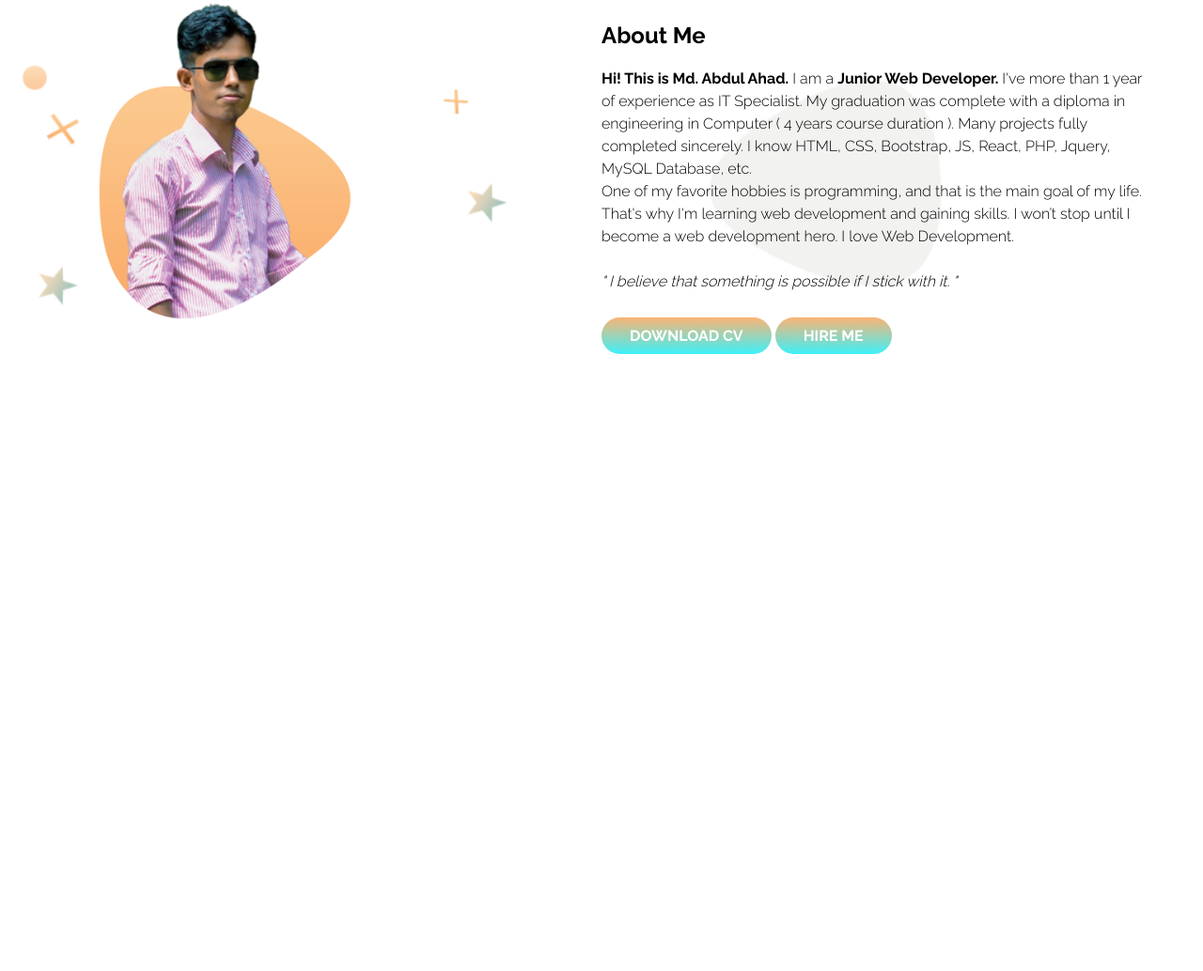
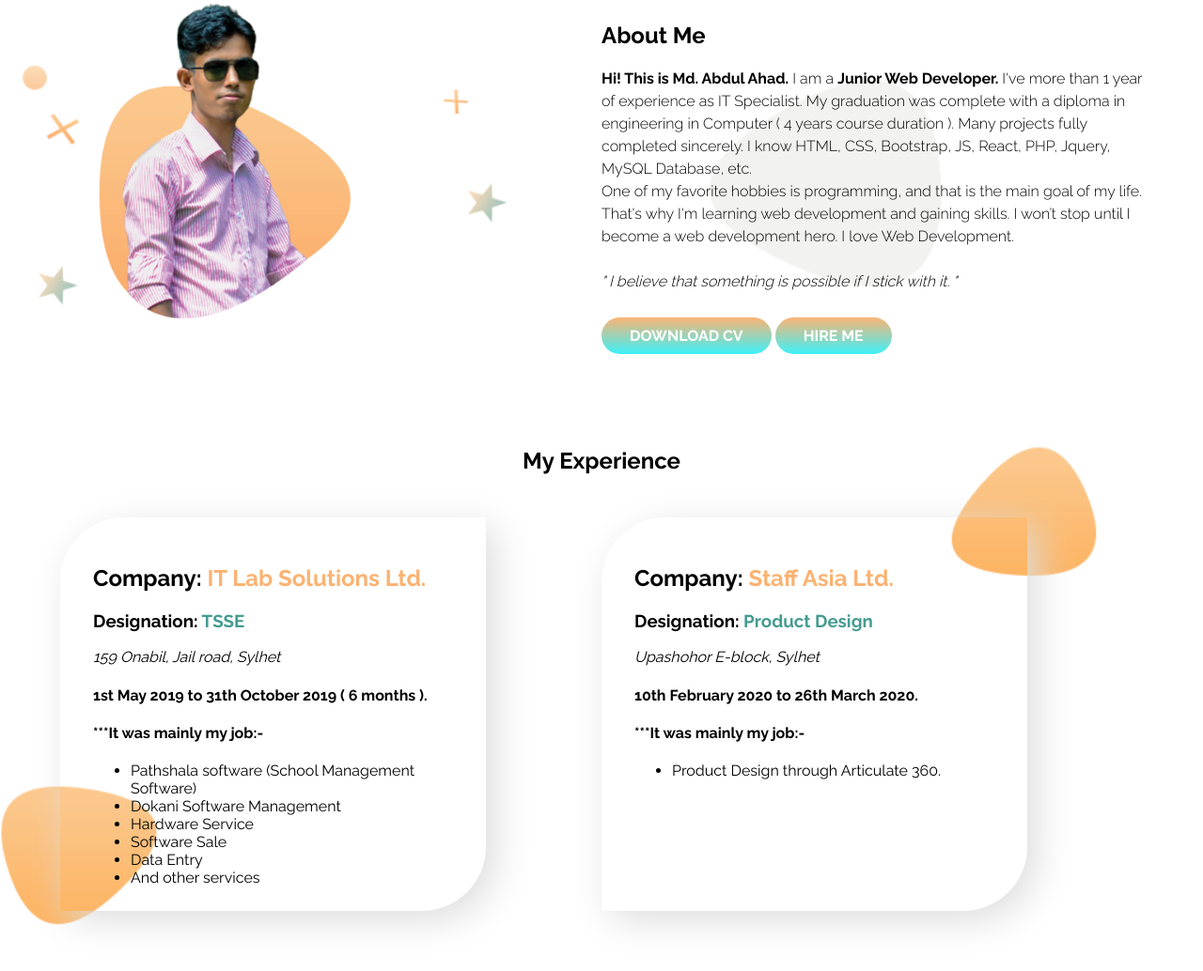
Before and after one commit to abdulahad-dev/brand-new-portfolio, a plain HTML site: page index.html in a window 1280 px wide. Shown: the part 742-1776 px from the top of the page at 94% size. Before the commit the page ends 1173 px from the top, so only its background shows below. Drawn offline with Linux system fonts and the light colour scheme.

Commit message:
Experience Area added

```diff
--- a/css/style.css
+++ b/css/style.css
@@ -131,3 +131,43 @@ body{
     text-transform: uppercase;
     border-radius: 30px;
 }
+
+/* Experience Area css  */
+#experience-area{
+    background-image: url(../images/experience-bg.png);
+    background-repeat: no-repeat;
+    background-size: cover;
+}
+#experience-area .experience-title{
+    text-align: center;
+}
+#itlab h2, h3{
+
+}
+#itlab{
+    box-shadow: 10px 10px 40px #ddd;
+    width: 40%;
+    padding: 30px 5px 10px 35px;
+    margin-right: 123px;
+    border-radius: 68px 2px 68px 2px;
+}
+#staff-asia{
+    box-shadow: 10px 10px 40px #ddd;
+    width: 40%;
+    padding: 30px 5px 10px 35px;
+    margin-right: 123px;
+    border-radius: 68px 2px 68px 2px;
+}
+.exp-top-margin{
+    padding-top: 2%;
+    padding-bottom: 2%;
+}
+.exp-bottom-margin{
+    padding-bottom: 5%;
+}
+.orange-color{
+    color: #fbb271;
+}
+.green-color{
+    color: #449b90;
+}
--- a/index.html
+++ b/index.html
@@ -75,6 +75,42 @@
     </section>
     <!-- About Area end -->
 
+    <!-- Experience Area start -->
+    <section id="experience-area">
+        <div class="container exp-top-margin">
+            <h2 class="experience-title">My Experience</h2>
+        </div>
+        <div class="container flexible-container exp-bottom-margin">
+            <div id="itlab" class="half-width">
+                <h2>Company: <span class="orange-color">IT Lab Solutions Ltd.</span></h2>
+                <h3>Designation: <span class="green-color">TSSE</span></h3>
+                <address>159 Onabil, Jail road, Sylhet</address>
+                <h4>1st May 2019 to 31th October 2019 ( 6 months ).</h4>
+                <h4>***It was mainly my job:-</h4>
+                <ul>
+                    <li>Pathshala software (School Management Software)</li>
+                    <li>Dokani Software Management</li>
+                    <li>Hardware Service</li>
+                    <li>Software Sale</li>
+                    <li>Data Entry</li>
+                    <li>And other services</li>
+                </ul>
+            </div>
+
+            <div id="staff-asia" class="half-width">
+                <h2>Company: <span class="orange-color">Staff Asia Ltd.</span></h2>
+                <h3>Designation: <span class="green-color">Product Design</span></h3>
+                <address>Upashohor E-block, Sylhet</address>
+                <h4>10th February 2020 to 26th March 2020.</h4>
+                <h4>***It was mainly my job:-</h4>
+                <ul>
+                    <li>Product Design through Articulate 360.</li>
+                </ul>
+            </div>
+        </div>
+    </section>
+    <!-- Experience Area end -->
+
 </body>
 
 </html>
```
Also changed, not shown: images/experience-bg.png (added), images/experience-bg1.png (added).
